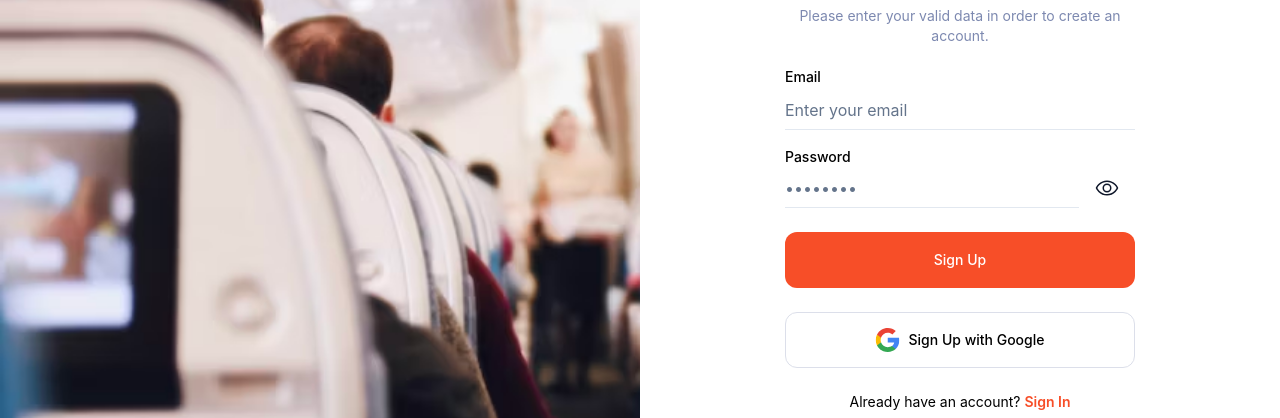
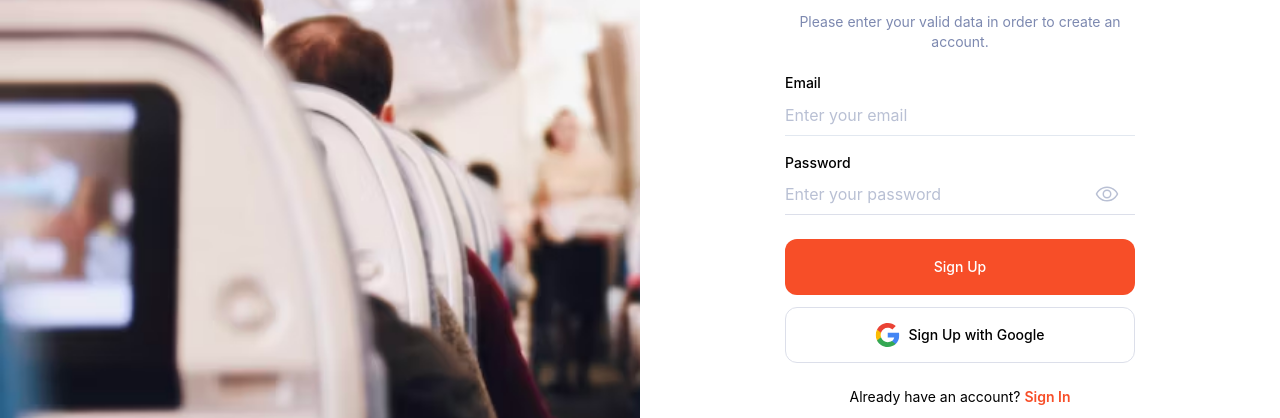
Before and after one commit to SYNRGY-6-TEAM-5/frontend-web, a React (Vite) app: page /register in a window 1280 px wide. Shown: the part 159-577 px from the top of the page. Built offline with nearby package versions, Linux system fonts and the light colour scheme.

Commit message:
fix: navigate & design

```diff
--- a/src/pages/forget-password/otp/index.tsx
+++ b/src/pages/forget-password/otp/index.tsx
@@ -3,10 +3,12 @@ import { Button } from "@/components/ui/button";
 import { Text } from "@mantine/core";
 import { useEffect, useState } from "react";
 import OtpInput from "react-otp-input";
-import { useNavigate } from "react-router-dom";
+import { useLocation, useNavigate } from "react-router-dom";
 
 const PasswordOTP = () => {
   const navigate = useNavigate();
+  const location = useLocation();
+
   const [otp, setOtp] = useState("");
   const [time, setTime] = useState({ minutes: 2, seconds: 0 });
 
@@ -38,7 +40,9 @@ const PasswordOTP = () => {
     e.preventDefault();
     console.log(otp);
     setOtp("");
-    navigate("/forgot-password/change-password");
+    location.pathname === "/otp"
+      ? navigate("/setup-profile")
+      : navigate("/forgot-password/change-password");
   };
 
   return (
--- a/src/pages/login/components/LoginForm.tsx
+++ b/src/pages/login/components/LoginForm.tsx
@@ -5,20 +5,14 @@ import { Input } from "@/components/ui/input";
 import { Label } from "@/components/ui/label";
 import { cn } from "@/lib/utils";
 import { Loader } from "lucide-react";
-import { Eye } from "@phosphor-icons/react";
-import { EyeSlash } from "@phosphor-icons/react";
 import { GoogleLogo } from "@/assets/svg";
+import PasswordInput from "@/components/ui/password-input";
 
 interface UserAuthFormProps extends React.HTMLAttributes<HTMLDivElement> {}
 
 const LoginForm = ({ className, ...props }: UserAuthFormProps) => {
   const navigate = useNavigate();
   const [isPending, setIsPending] = useState<boolean>();
-  const [isPasswordVisible, setIsPasswordVisible] = useState<boolean>(false);
-
-  const togglePasswordVisible = () => {
-    setIsPasswordVisible((prevState) => !prevState);
-  };
 
   const handleOnSubmit = async (e: React.SyntheticEvent) => {
     setIsPending(true);
@@ -38,7 +32,7 @@ const LoginForm = ({ className, ...props }: UserAuthFormProps) => {
   };
 
   return (
-    <div className={cn("grid gap-4", className)} {...props}>
+    <div className={cn("grid gap-3", className)} {...props}>
       <form onSubmit={handleOnSubmit}>
         <div className="grid gap-6">
           <div className="grid gap-5">
@@ -51,36 +45,17 @@ const LoginForm = ({ className, ...props }: UserAuthFormProps) => {
                 autoCapitalize="none"
                 autoComplete="off"
                 autoCorrect="off"
-                className="border-b-grey-500 rounded-none border-0 border-b px-0 py-2.5 text-base"
+                className="border-b-grey-500 rounded-none border-0 border-b px-0 py-2.5 text-base text-slate-700 placeholder:text-gray-300"
                 required
               />
             </div>
             <div className="grid gap-1">
               <Label htmlFor="password">Password</Label>
-              <div className="flex flex-row">
-                <Input
-                  id="password"
-                  type={isPasswordVisible ? "text" : "password"}
-                  placeholder="Enter your password"
-                  autoCapitalize="none"
-                  autoComplete="off"
-                  autoCorrect="off"
-                  className="border-b-grey-500 rounded-none border-0 border-b px-0 py-2.5 text-base"
-                  required
-                />
-                <Button
-                  variant="transparent"
-                  className="border-b-[1px]"
-                  type="button"
-                  onClick={togglePasswordVisible}
-                >
-                  {isPasswordVisible ? (
-                    <EyeSlash size={24} />
-                  ) : (
-                    <Eye size={24} />
-                  )}
-                </Button>
-              </div>
+              <PasswordInput
+                id="password"
+                name="password"
+                placeholder="Enter your password"
+              />
             </div>
           </div>
           <div className="flex justify-end">
--- a/src/pages/register/components/RegisterForm.tsx
+++ b/src/pages/register/components/RegisterForm.tsx
@@ -5,18 +5,14 @@ import { Label } from "@/components/ui/label";
 import { cn } from "@/lib/utils";
 import { Loader } from "lucide-react";
 import { GoogleLogo } from "@/assets/svg";
-import { Eye } from "@phosphor-icons/react";
-import { EyeSlash } from "@phosphor-icons/react";
+import { useNavigate } from "react-router-dom";
+import PasswordInput from "@/components/ui/password-input";
 
 interface UserAuthFormProps extends React.HTMLAttributes<HTMLDivElement> {}
 
 const RegisterForm = ({ className, ...props }: UserAuthFormProps) => {
+  const navigate = useNavigate();
   const [isPending, setIsPending] = useState<boolean>();
-  const [isPasswordVisible, setIsPasswordVisible] = useState<boolean>(false);
-
-  const togglePasswordVisible = () => {
-    setIsPasswordVisible((prevState) => !prevState);
-  };
 
   const handleOnSubmit = async (e: React.SyntheticEvent) => {
     setIsPending(true);
@@ -31,10 +27,12 @@ const RegisterForm = ({ className, ...props }: UserAuthFormProps) => {
 
     console.log({ email, password });
     setIsPending(false);
+
+    navigate("/otp");
   };
 
   return (
-    <div className={cn("grid gap-6", className)} {...props}>
+    <div className={cn("grid gap-3", className)} {...props}>
       <form onSubmit={handleOnSubmit}>
         <div className="grid gap-6">
           <div className="grid gap-5">
@@ -47,35 +45,17 @@ const RegisterForm = ({ className, ...props }: UserAuthFormProps) => {
                 autoCapitalize="none"
                 autoComplete="off"
                 autoCorrect="off"
-                className="border-b-grey-500 rounded-none border-0 border-b px-0 py-2.5 text-base"
+                className="border-b-grey-500 rounded-none border-0 border-b px-0 py-2.5 text-base text-slate-700 placeholder:text-gray-300"
                 required
               />
             </div>
             <div className="grid gap-1">
               <Label htmlFor="password">Password</Label>
-              <div className="flex flex-row">
-                <Input
-                  id="password"
-                  type={isPasswordVisible ? "text" : "password"}
-                  placeholder="••••••••"
-                  autoCapitalize="none"
-                  autoComplete="off"
-                  autoCorrect="off"
-                  className="border-b-grey-500 rounded-none border-0 border-b px-0 py-2.5 text-base"
-                  required
-                />
-                <Button
-                  variant="link"
-                  type="button"
-                  onClick={togglePasswordVisible}
-                >
-                  {isPasswordVisible ? (
-                    <EyeSlash size={24} />
-                  ) : (
-                    <Eye size={24} />
-                  )}
-                </Button>
-              </div>
+              <PasswordInput
+                id="password"
+                name="password"
+                placeholder="Enter your password"
+              />
             </div>
           </div>
           <Button
--- a/src/pages/terms-of-service/index.tsx
+++ b/src/pages/terms-of-service/index.tsx
@@ -1,6 +1,9 @@
 import { useEffect, useState } from "react";
+import { useNavigate } from "react-router-dom";
 
 const TermsOfService = () => {
+  const navigate = useNavigate();
+
   const [isChecked, setChecked] = useState(false);
   const [showScrollButton, setShowScrollButton] = useState(false);
 
@@ -230,6 +233,9 @@ const TermsOfService = () => {
             <button
               className="mt-4 w-full rounded-xl bg-primary-500 py-4 text-sm text-white disabled:bg-gray-300"
               disabled={!isChecked}
+              onClick={() => {
+                navigate(-1);
+              }}
             >
               Continue
             </button>
--- a/src/routes/index.tsx
+++ b/src/routes/index.tsx
@@ -34,6 +34,10 @@ const router = createBrowserRouter([
   {
     path: "/register",
     element: <Register />,
+  },
+  {
+    path: "/otp",
+    element: <PasswordOTP />,
   },
   {
     path: "/setup-profile",
```
